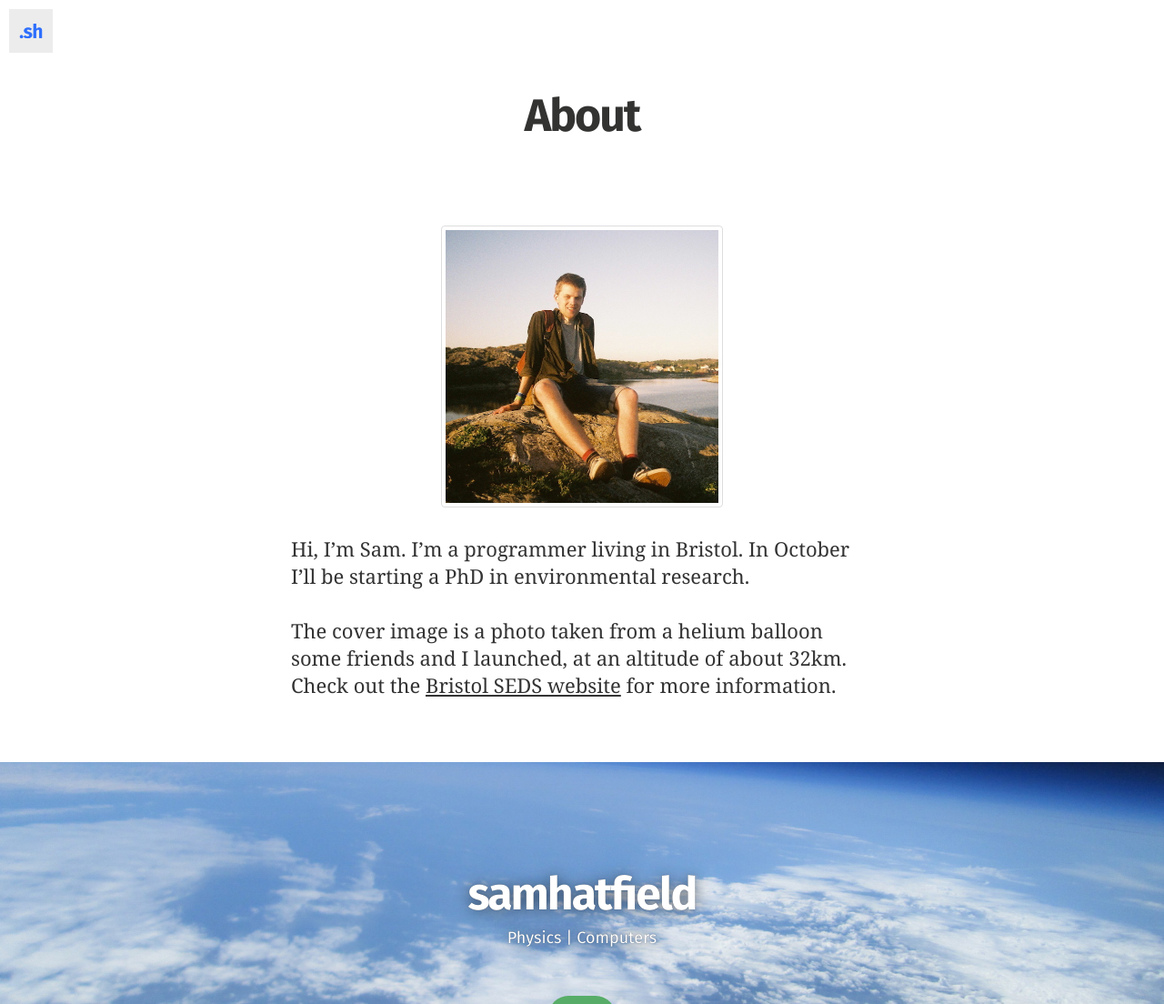
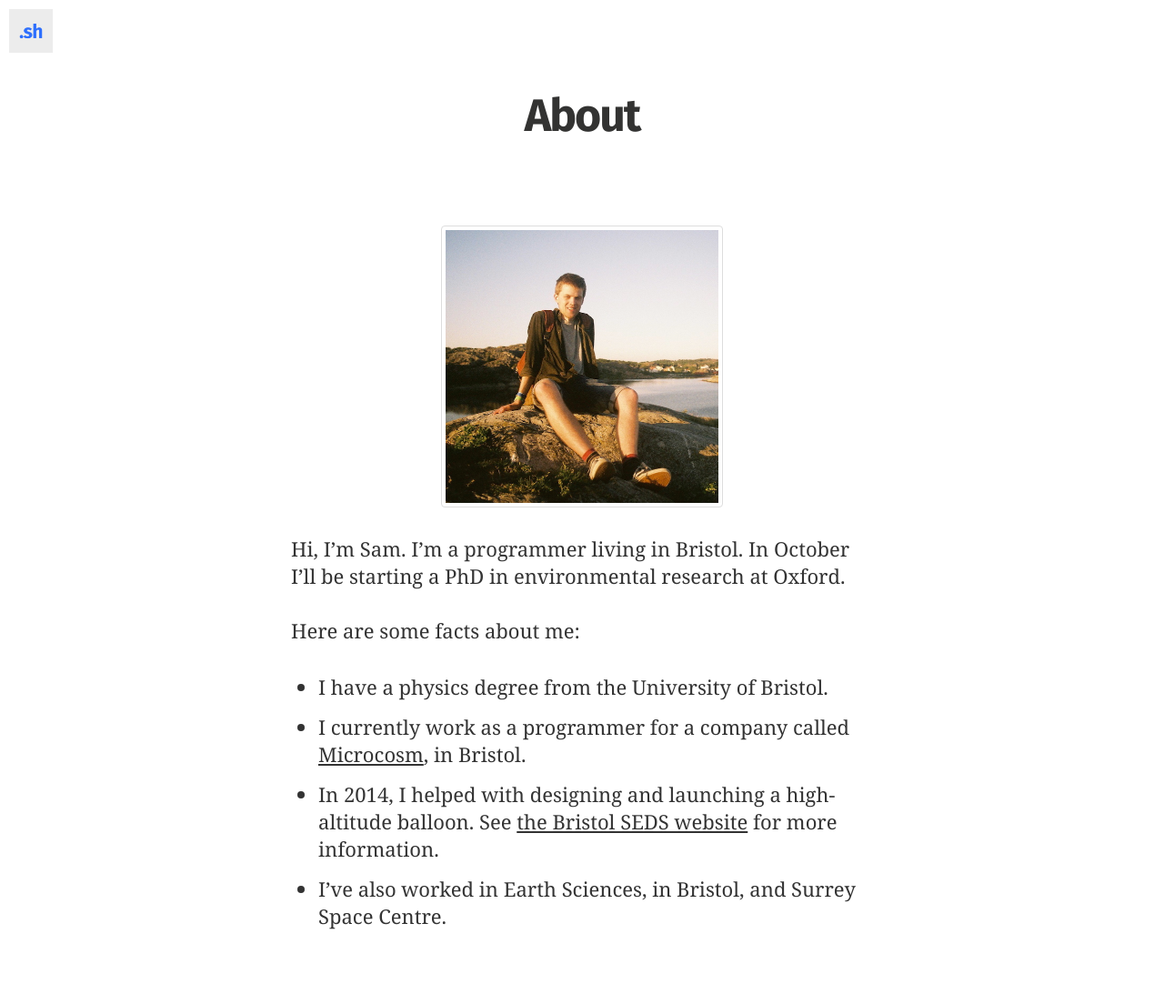
Before and after one commit to samhatfield/samhatfield.github.io, a Jekyll site: the page built from about.md, in a window 1280 px wide. Shown: the top 1104 px of the page at 91% size. Built offline with Jekyll 4.4.1, drawn with Linux system fonts in a browser that asks for light colours; nearby versions of some CDN libraries; Markdown is read by kramdown in place of the engine named in the settings; grey boxes are pictures that could not be loaded.

Commit message:
Made some tweaks (removed CV page, update cover image)

```diff
--- a/_config.yml
+++ b/_config.yml
@@ -11,7 +11,7 @@
 #blog logo
 logo: "/assets/images/sh_logo.png"
 # blog cover
-cover: "/assets/images/IMG_2446.JPG"
+cover: "/assets/images/DSCF7800.JPG"
 
 name: 'Sam Hatfield'
 author: 'Sam Hatfield'
--- a/about.md
+++ b/about.md
@@ -8,6 +8,11 @@
   <img src="/assets/images/me.jpg" height="300" class="img-thumbnail">
 </p>
 
-Hi, I'm Sam. I'm a programmer living in Bristol. In October I'll be starting a PhD in environmental research.
+Hi, I'm Sam. I'm a programmer living in Bristol. In October I'll be starting a PhD in environmental research at Oxford.
 
-The cover image is a photo taken from a helium balloon some friends and I launched, at an altitude of about 32km. Check out the [Bristol SEDS website](http://bristol-seds.co.uk) for more information.
+Here are some facts about me:
+
+- I have a physics degree from the University of Bristol.
+- I currently work as a programmer for a company called [Microcosm](http://microcosm.co.uk/), in Bristol.
+- In 2014, I helped with designing and launching a high-altitude balloon. See [the Bristol SEDS website](http://www.bristol-seds.co.uk) for more information.
+- I've also worked in Earth Sciences, in Bristol, and Surrey Space Centre.
--- a/assets/js/index.js
+++ b/assets/js/index.js
@@ -23,7 +23,6 @@
               $(this).wrap('<figure class="image"></figure>')
               .after('<figcaption>'+$(this).attr("alt")+'</figcaption>');
         });
-
     });
 
 }(jQuery));
--- a/css/main.sass
+++ b/css/main.sass
@@ -418,7 +418,7 @@
         padding: 0
         font-weight: 400
         font-style: normal
-        font-size: 23px
+        font-size: 22px
         line-height: 30px
         margin-left: 30px
         margin-bottom: 12px
@@ -577,6 +577,9 @@
       border-radius: 999em
       line-height: 44px
       padding: 1px 18px
+    .btn:hover
+      background: #366E41
+      transition: background-color 0.1s
 
 #disqus_thread
   margin-top: 50px
--- a/index.html
+++ b/index.html
@@ -4,7 +4,6 @@
 
 <div class="teaserimage">
     <div class="teaserimage-image" {% if site.cover %}style="background-image: url({{ site.cover }})"{% endif %}>
-        Teaser Image
     </div>
 </div>
 
@@ -24,8 +23,8 @@
         {% endif %}
       {% endfor %}
       <a href="/about/">About</a>
-      ·
-			<a href="/cv/">CV</a>
+<!--      ·
+            <a href="/cv/">CV</a>-->
     </div>
 </header>
 
```
Also changed, not shown: 1 other file.
